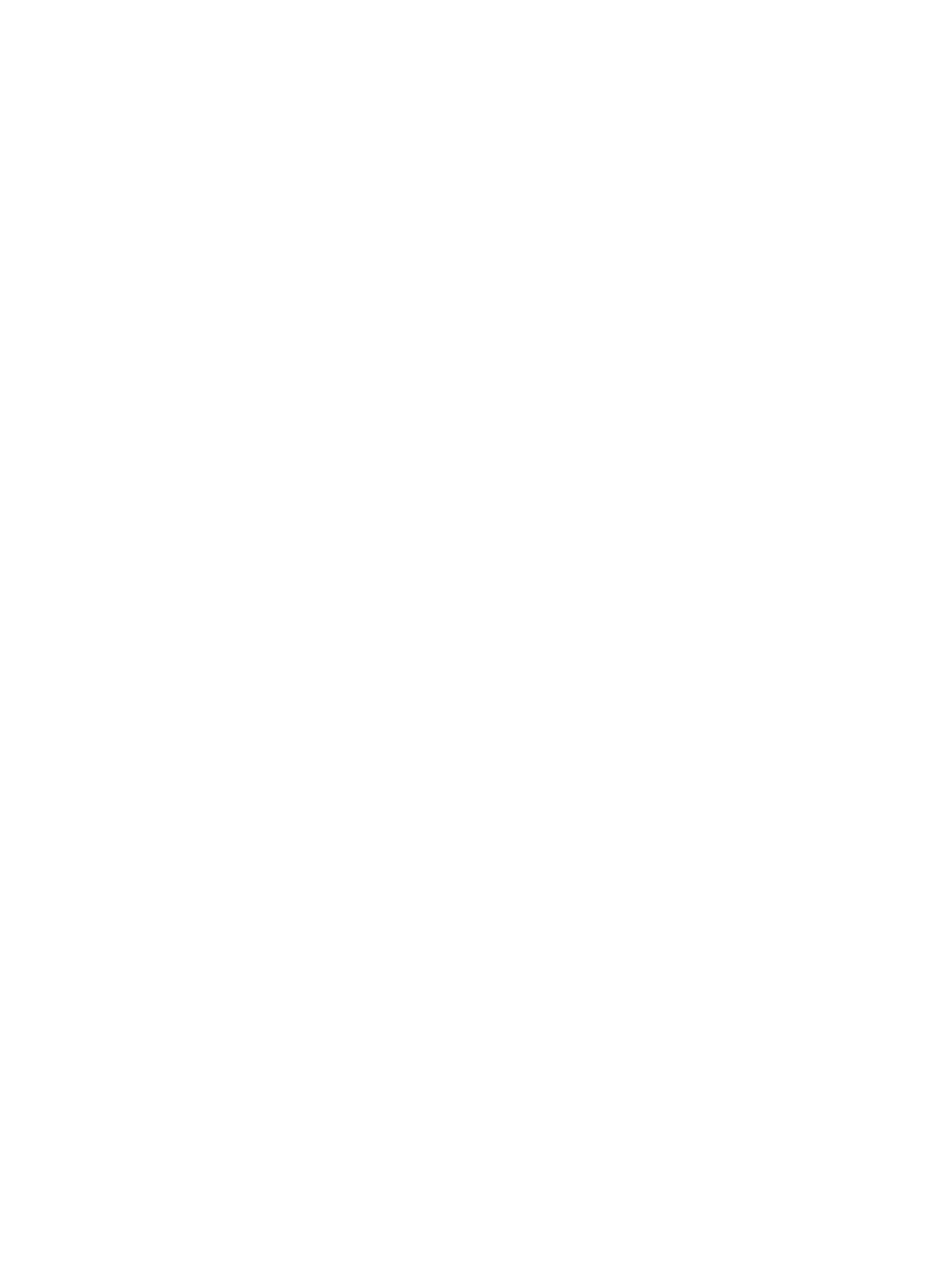
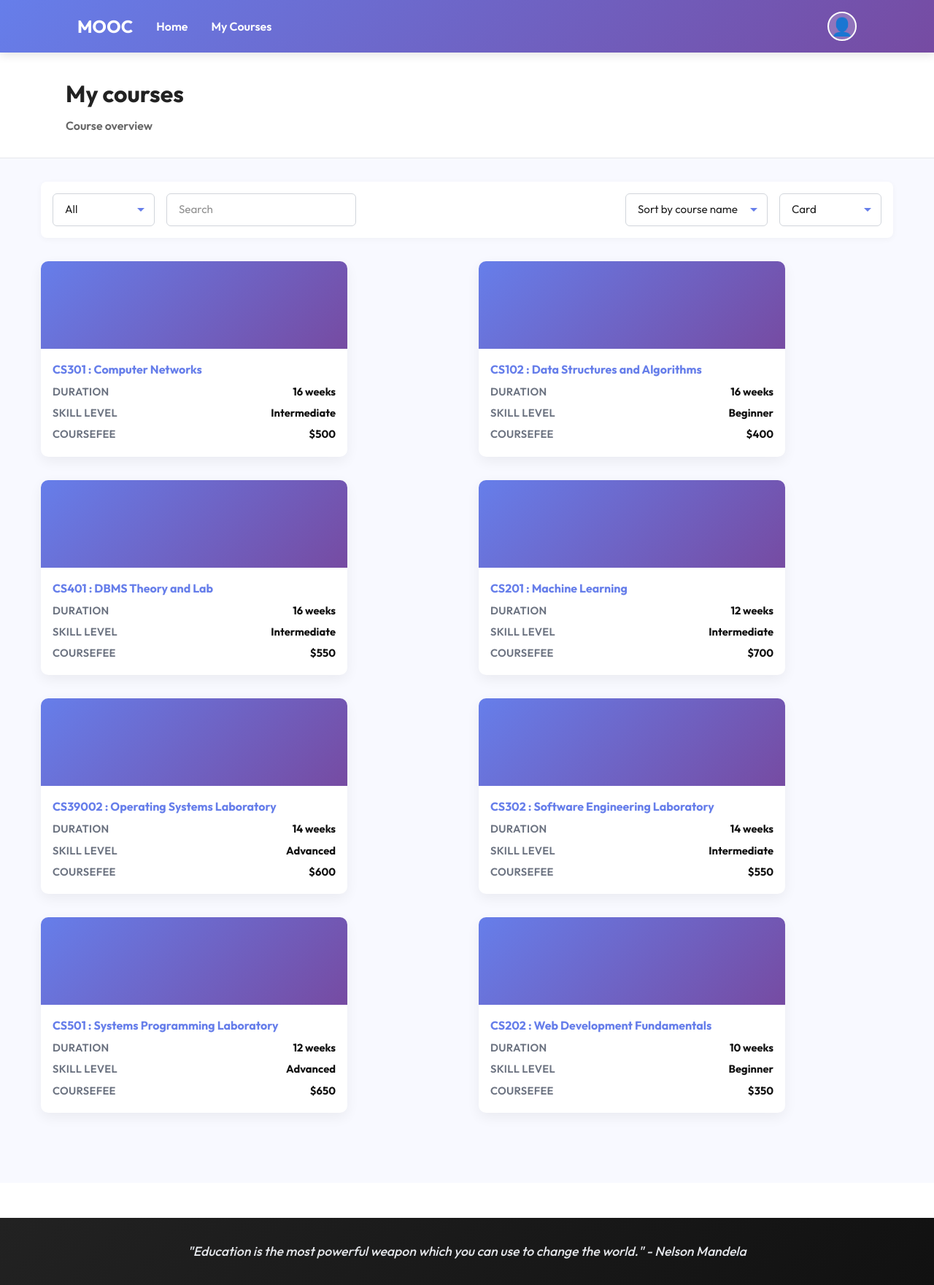
Before and after one commit to Siddaarth-Babu/MOOC, a React (Vite) app in the folder frontend/: page /student/enrollments in a window 1280 px wide. Before the commit this address had no page. Shown: the whole page at 73% size. Before the commit the page ends 800 px from the top, so only its background shows below. Built offline with nearby package versions, Linux system fonts and the light colour scheme.

Commit message:
Added Navbar and Footer for student webapge

```diff
--- a/frontend/src/App.jsx
+++ b/frontend/src/App.jsx
@@ -24,7 +24,7 @@ const App = () => {
         <Route path="/admin" element={<AdminDashboard />} />
         <Route path="/courses" element={<CourseCard />} />
         <Route path="/courses/:id" element={<CourseDetails />} />
-        <Route path="/enrollments" element={<MyEnrollments />} />
+        <Route path="/student/enrollments" element={<MyEnrollments />} />
         <Route path="/coursepage" element={<CoursePage />} />
       </Routes>
     </div>
--- a/frontend/src/components/student/Footer.jsx
+++ b/frontend/src/components/student/Footer.jsx
@@ -2,9 +2,11 @@ import React from 'react'
 
 const Footer = () => {
   return (
-    <div>
-      <h1>Student Footer</h1>
-    </div>
+    <footer className="student-footer">
+      <div className="student-footer-container">
+        <p className="student-footer-quote">"Education is the most powerful weapon which you can use to change the world." - Nelson Mandela</p>
+      </div>
+    </footer>
   )
 }
 
--- a/frontend/src/components/student/Navbar.jsx
+++ b/frontend/src/components/student/Navbar.jsx
@@ -1,10 +1,63 @@
-import React from 'react'
+import React, { useState } from 'react'
+import { Link, useNavigate } from 'react-router-dom'
 
 const Navbar = () => {
+  const navigate = useNavigate()
+  const [profileOpen, setProfileOpen] = useState(false)
+  const [user, setUser] = useState(() => {
+    const raw = localStorage.getItem('user')
+    return raw ? JSON.parse(raw) : null
+  })
+
+  const handleLogout = () => {
+    localStorage.removeItem('user')
+    localStorage.removeItem('token')
+    setProfileOpen(false)
+    navigate('/login')
+  }
+
+  const handleProfileClick = () => {
+    setProfileOpen(!profileOpen)
+  }
+
+  const goToProfile = () => {
+    setProfileOpen(false)
+    navigate('/student/profile')
+  }
+
   return (
-    <div>
-      <h1>Student Navbar</h1>
-    </div>
+    <nav className="student-navbar">
+      <div className="student-nav-container">
+        <Link to="/student" className="student-nav-logo">MOOC</Link>
+
+        <div className="student-nav-links">
+          <Link to="/student" className="student-nav-link">Home</Link>
+          <Link to="/student/enrollments" className="student-nav-link">My Courses</Link>
+        </div>
+
+        <div className="student-nav-profile">
+          <button className="student-profile-btn" onClick={handleProfileClick}>
+            👤
+          </button>
+
+          {profileOpen && (
+            <div className="student-profile-dropdown">
+              <div className="student-profile-header">
+                {user?.firstName && user?.lastName
+                  ? `${user.firstName} ${user.lastName}`
+                  : user?.email || 'User'}
+              </div>
+              <button className="student-dropdown-item" onClick={goToProfile}>
+                My Profile
+              </button>
+              <button className="student-dropdown-item student-logout-btn" onClick={handleLogout}>
+                Logout
+              </button>
+            </div>
+          )}
+        </div>
+      </div>
+    </nav>
   )
 }
 
--- a/frontend/src/pages/student/Home.jsx
+++ b/frontend/src/pages/student/Home.jsx
@@ -1,5 +1,7 @@
 import React, { useEffect, useState } from 'react'
 import { useNavigate, Link } from 'react-router-dom'
+import Navbar from '../../components/student/Navbar'
+import Footer from '../../components/student/Footer'
 
 // Student home: reads `user` from localStorage, redirects to login if missing,
 // fetches enrolled courses from API and displays them.
@@ -90,13 +92,14 @@ const Home = () => {
   }
 
   return (
+    <div className="student-home">
+      <Navbar />
       <div className="container student-home-container">
         <div className="student-welcome-section">
           <div>
             <h2 className="student-welcome-title">Welcome{user?.firstName ? `, ${user.firstName}` : user?.name ? `, ${user.name}` : ''}</h2>
             <p className="student-welcome-subtitle">Here are your enrolled courses and progress.</p>
           </div>
-        <Link to="/student/my-enrollments" className="student-enrollments-btn">My Enrollments</Link>
         </div>
 
         <section>
@@ -104,6 +107,8 @@ const Home = () => {
           {renderCourses()}
         </section>
       </div>
+      <Footer />
+    </div>
   )
 }
 
--- a/frontend/src/pages/student/MyEnrollments.jsx
+++ b/frontend/src/pages/student/MyEnrollments.jsx
@@ -1,5 +1,7 @@
 import React, { useState, useMemo } from 'react'
 import CourseCard from '../../components/student/CourseCard'
+import Navbar from '../../components/student/Navbar'
+import Footer from '../../components/student/Footer'
 
 const MyEnrollments = () => {
   const [filterStatus, setFilterStatus] = useState('all')
@@ -513,7 +515,10 @@ const MyEnrollments = () => {
   }, [enrolledCourses, filterStatus, searchQuery, sortBy])
 
   return (
-    <div className="my-enrollments">
+    <div className='my-enrollments-wrapper'>
+      <Navbar />
+      <div className="my-enrollments">
+
       <div className="enrollments-header">
         <h1 className="enrollments-title">My courses</h1>
         <p className="enrollments-subtitle">Course overview</p>
@@ -588,6 +593,8 @@ const MyEnrollments = () => {
           )}
         </div>
       </div>
+      </div>
+      <Footer />
     </div>
   )
 }
--- a/frontend/src/styles.css
+++ b/frontend/src/styles.css
@@ -344,8 +344,8 @@ h3{color:var(--brand-1)}
 
 .student-welcome-section {
   display: flex;
-  justify-content: space-between;
-  align-items: center;
+  justify-content: flex-start;
+  align-items: flex-start;
   margin-bottom: 1.5rem;
   gap: 1rem;
 }
@@ -377,6 +377,198 @@ h3{color:var(--brand-1)}
 .student-enrollments-btn:hover {
   box-shadow: 0 6px 16px rgba(102, 126, 234, 0.3);
   transform: translateY(-2px);
+}
+
+/* ===== STUDENT NAVBAR ===== */
+.student-navbar {
+  background: linear-gradient(135deg, var(--brand-1) 0%, var(--brand-2) 100%);
+  color: white;
+  padding: 1rem 0;
+  position: sticky;
+  top: 0;
+  z-index: 50;
+  box-shadow: 0 4px 12px rgba(0, 0, 0, 0.1);
+}
+
+.student-nav-container {
+  max-width: 1100px;
+  margin: 0 auto;
+  padding: 0 1rem;
+  display: flex;
+  align-items: center;
+  justify-content: space-between;
+  gap: 2rem;
+}
+
+.student-nav-logo {
+  font-weight: 700;
+  font-size: 1.5rem;
+  color: white;
+  text-decoration: none;
+  white-space: nowrap;
+}
+
+.student-nav-links {
+  display: flex;
+  gap: 2rem;
+  flex: 1;
+}
+
+.student-nav-link {
+  color: white;
+  text-decoration: none;
+  font-weight: 600;
+  font-size: 1rem;
+  transition: opacity 0.2s ease;
+  position: relative;
+}
+
+.student-nav-link:hover {
+  opacity: 0.9;
+}
+
+.student-nav-profile {
+  position: relative;
+}
+
+.student-profile-btn {
+  background: rgba(255, 255, 255, 0.2);
+  border: 2px solid white;
+  color: white;
+  font-size: 1.5rem;
+  width: 2.5rem;
+  height: 2.5rem;
+  border-radius: 50%;
+  cursor: pointer;
+  transition: all 0.2s ease;
+  display: flex;
+  align-items: center;
+  justify-content: center;
+}
+
+.student-profile-btn:hover {
+  background: rgba(255, 255, 255, 0.3);
+}
+
+.student-profile-dropdown {
+  position: absolute;
+  top: 100%;
+  right: 0;
+  margin-top: 0.5rem;
+  background: white;
+  border-radius: 0.5rem;
+  box-shadow: 0 8px 24px rgba(0, 0, 0, 0.15);
+  overflow: hidden;
+  min-width: 200px;
+  z-index: 60;
+}
+
+.student-profile-header {
+  padding: 1rem 1.25rem;
+  background: #f9fafb;
+  border-bottom: 1px solid #e5e7eb;
+  color: #222;
+  font-weight: 600;
+  font-size: 0.95rem;
+  word-break: break-word;
+}
+
+.student-dropdown-item {
+  display: block;
+  width: 100%;
+  background: none;
+  border: none;
+  padding: 0.75rem 1.25rem;
+  text-align: left;
+  color: #222;
+  font-size: 0.95rem;
+  font-weight: 500;
+  cursor: pointer;
+  transition: all 0.2s ease;
+  border-bottom: 1px solid #e5e7eb;
+}
+
+.student-dropdown-item:last-child {
+  border-bottom: none;
+}
+
+.student-dropdown-item:hover {
+  background: #f9fafb;
+  color: var(--brand-1);
+}
+
+.student-logout-btn {
+  color: #991b1b;
+}
+
+.student-logout-btn:hover {
+  background: #fef2f2;
+}
+
+/* ===== STUDENT FOOTER ===== */
+.student-footer {
+  background: linear-gradient(135deg, #222 0%, #111 100%);
+  color: white;
+  padding: 2rem 1rem;
+  margin-top: 3rem;
+  text-align: center;
+}
+
+.student-footer-container {
+  max-width: 1100px;
+  margin: 0 auto;
+}
+
+.student-footer-quote {
+  font-size: 1.1rem;
+  font-weight: 500;
+  line-height: 1.6;
+  margin: 0;
+  color: #e5e7eb;
+  font-style: italic;
+}
+
+@media (max-width: 768px) {
+  .student-nav-container {
+    gap: 1rem;
+  }
+
+  .student-nav-links {
+    gap: 1rem;
+  }
+
+  .student-nav-link {
+    font-size: 0.95rem;
+  }
+
+  .student-footer-quote {
+    font-size: 1rem;
+  }
+}
+
+@media (max-width: 640px) {
+  .student-navbar {
+    padding: 0.75rem 0;
+  }
+
+  .student-nav-container {
+    flex-direction: column;
+    gap: 0.75rem;
+  }
+
+  .student-nav-links {
+    width: 100%;
+    justify-content: center;
+  }
+
+  .student-nav-logo {
+    font-size: 1.25rem;
+  }
+
+  .student-profile-dropdown {
+    left: 0;
+    right: auto;
+  }
 }
 
 .student-courses-grid {
@@ -469,6 +661,22 @@ h3{color:var(--brand-1)}
   .student-enrollments-btn {
     width: 100%;
     text-align: center;
+  }
+
+  .student-nav-container {
+    gap: 1rem;
+  }
+
+  .student-nav-links {
+    gap: 1rem;
+  }
+
+  .student-nav-link {
+    font-size: 0.95rem;
+  }
+
+  .student-footer-quote {
+    font-size: 1rem;
   }
 }
 
```
Lines whose indentation alone changed are shown as unchanged.
